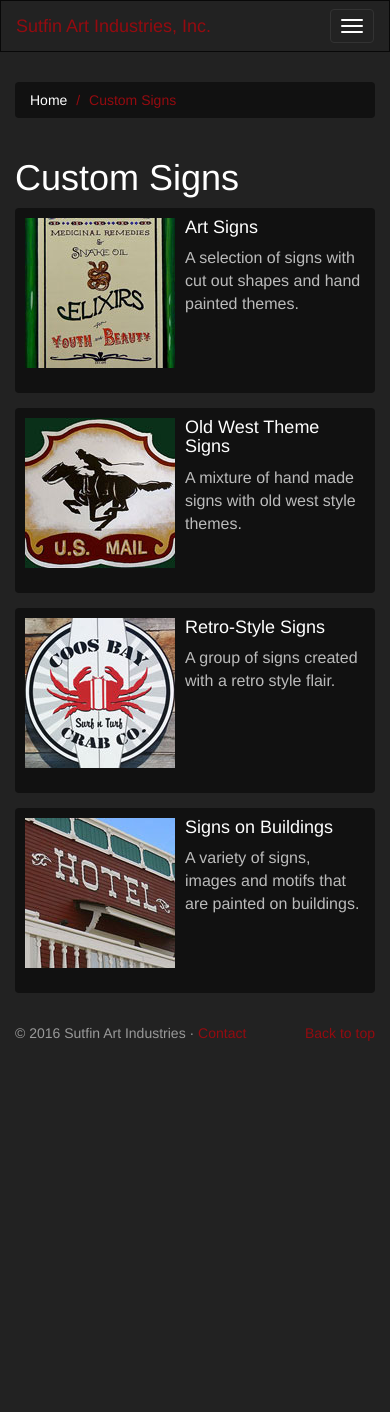
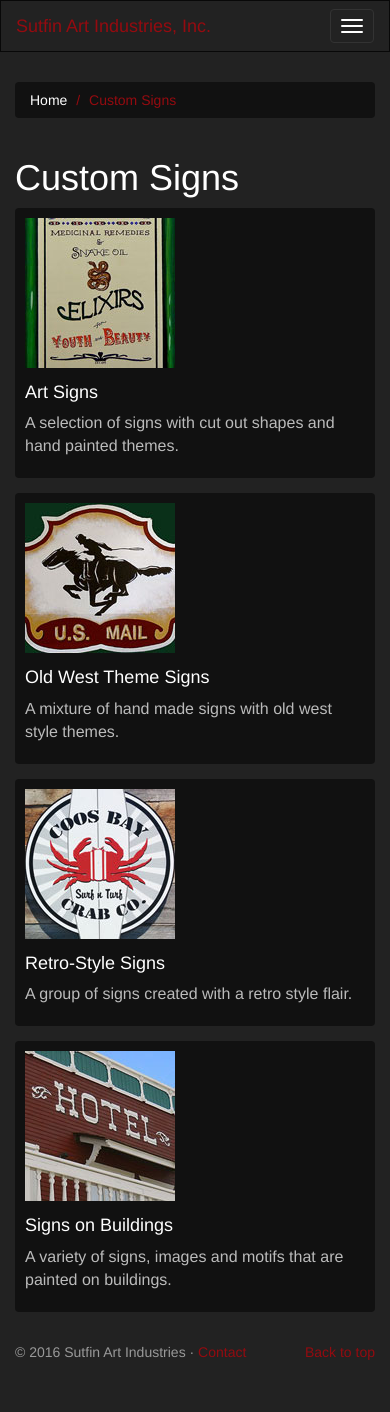
Before and after one commit to sutfinartindustries/sutfinartindustries.com, a Jekyll site: the page built from pages/custom-signs.md, in a window 390 px wide. Built offline with Jekyll 4.4.1, drawn with Linux system fonts in a browser that asks for light colours; nearby versions of some CDN libraries; before the commit the page ends 1093 px from its top, so only the background shows below that.

Commit message:
modify media list css
description paragraph was too narrow on mobile.

```diff
--- a/css/sai.css
+++ b/css/sai.css
@@ -27,16 +27,17 @@ h2 {
 	border-radius: 4px;
 	padding:10px;
 }
-@media (min-width:425px) {
+@media (min-width:455px) {
   .media-body {
     margin:0;
-    min-width:200px;
   }
 }
-@media (max-width:424px) {
+@media (max-width:454px) {
   .media-body {
     margin:0;
+    display: block;
     width:100%;
+    max-width: 360px;
   }
   .media-object {
     margin-bottom:15px;
```
